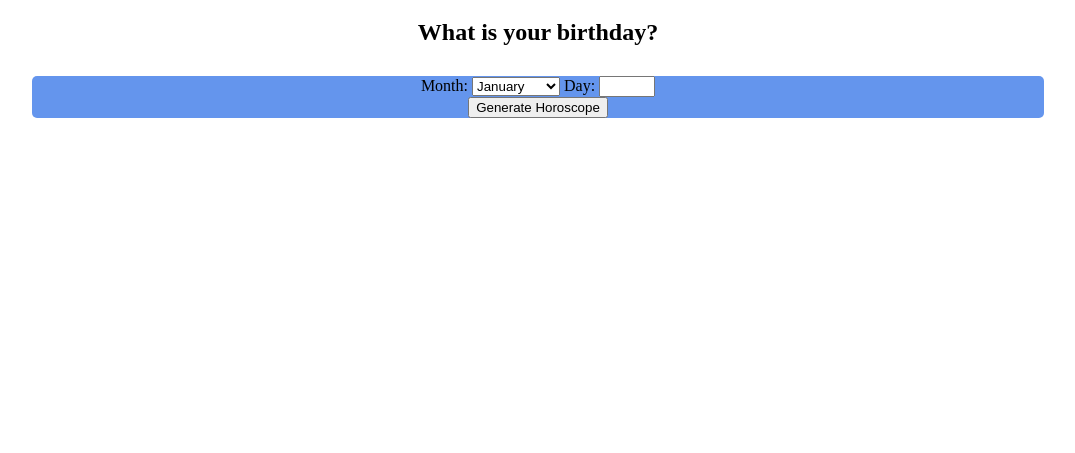
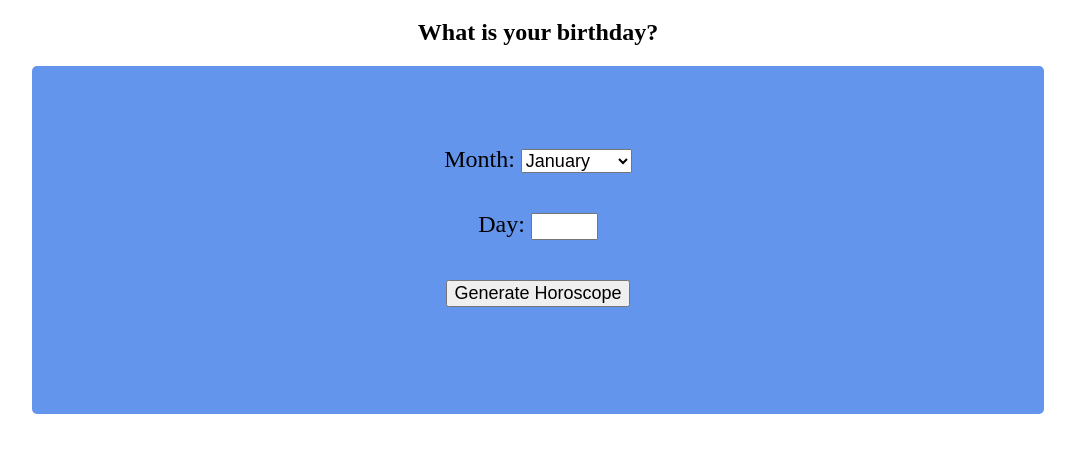
Before and after one commit to knappm124/mixed_messages_horoscope, a plain HTML site: page index.html in a window 1280 px wide. Shown: the part 61-514 px from the top of the page, without its empty margins (102-1177 px from the left). Drawn offline with nearby package versions, Linux system fonts and the light colour scheme.

Commit message:
updated styling

```diff
--- a/css/main.css
+++ b/css/main.css
@@ -6,5 +6,17 @@ form {
     background-color: cornflowerblue;
     border-radius: 5px;
     width: 80%;
-    margin: 30px auto;
+    padding: 5% 0;
+    margin: 0 auto;
+    font-size: 24px;
 }
+
+label {
+    margin: 20px 0;
+    font-size: 24px;
+}
+
+input, select {
+    margin: 20px 0;
+    font-size: 18px;
+}
--- a/index.html
+++ b/index.html
@@ -26,11 +26,13 @@
                 <option value="november">November</option>
                 <option value="december">December</option>
             </select>
+            <br />
             <label for="day">Day:</label>
             <input type="number" id="day" name="day" min="1" max="31">
             <br />
             <input type="submit" value="Generate Horoscope">
+            <br />
+            <p id="message"></p>
         </form>
-        <p id="message"></p>
     </body>
 </html>
--- a/js/server.js
+++ b/js/server.js
@@ -103,6 +103,7 @@ const updateHoroscope = () => {
             break;
     }
     let message = document.getElementById('message');
+    message.setAttribute('display', 'block');
     message.innerHTML = randomHoroscope(zodiac);
     return false;
 }
```
